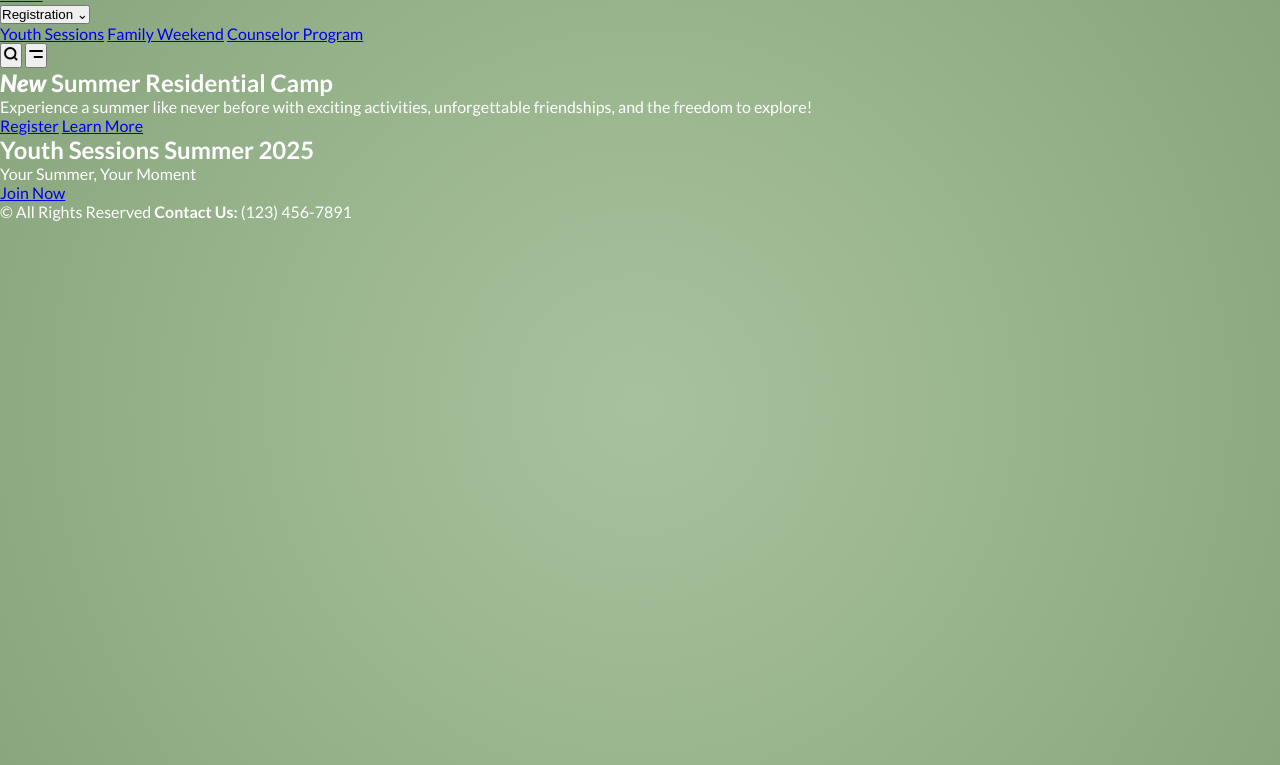
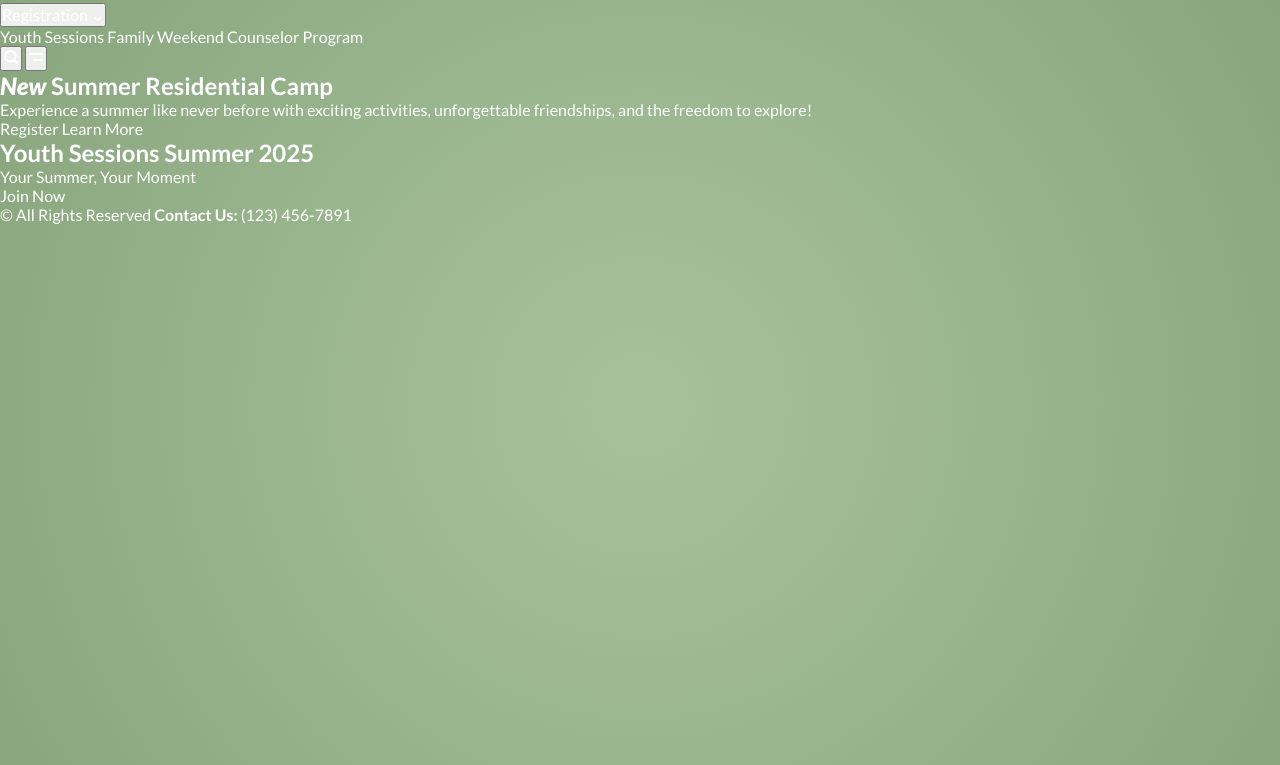
Before and after one commit to cowniv/naturecamp-landing, a plain HTML site: page index.html in a window 1280 px wide. Shown: the part 35-800 px from the top of the page. Drawn offline with Linux system fonts and the light colour scheme.

Commit message:
style: normalize links and controls

```diff
--- a/style.css
+++ b/style.css
@@ -18,3 +18,6 @@ body {
   color: var(--white);
   overflow-x: hidden;
 }
+
+a { color: inherit; text-decoration: none; }
+button { font: inherit; color: inherit; cursor: pointer; }
```
